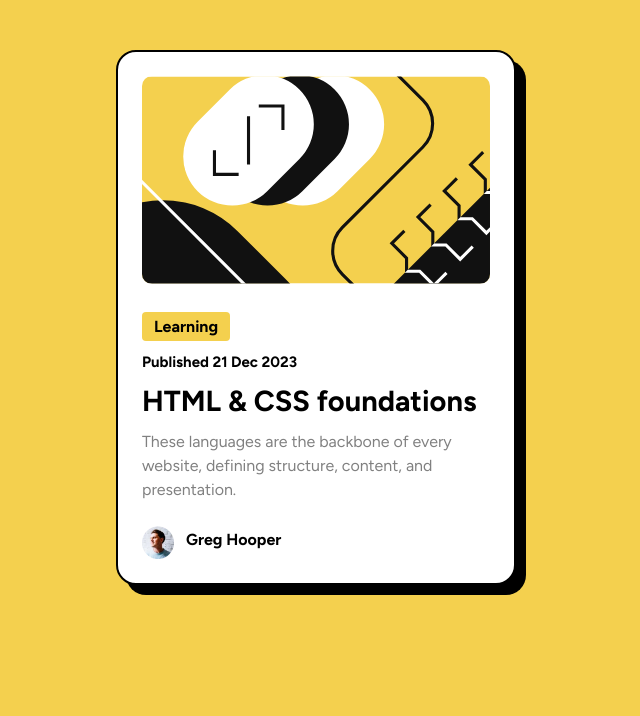
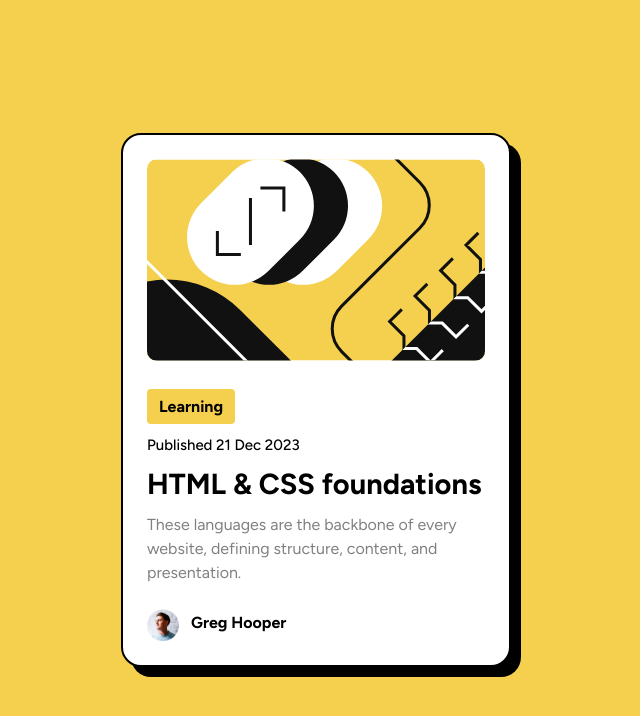
Before and after one commit to DORMODO/blog-preview-card, a plain HTML site: page index.html in a window 1280 px wide. Shown: the whole page, without its empty margins (324-964 px from the left). Drawn offline with Linux system fonts and the light colour scheme.

Commit message:
Update style.css

```diff
--- a/style.css
+++ b/style.css
@@ -14,12 +14,15 @@
 body {
   font-family: "Figtree";
   background-color: var(--clr-yellow);
+  display: flex;
+  justify-content: center;
+  align-items: center;
+  height: 100vh;
 }
 
 .blog {
   background-color: var(--clr-white);
-  width: 400px;
-  margin: 50px auto;
+  width: 390px;
   border: 2px solid black;
   border-radius: 20px;
   padding: 24px;
@@ -28,7 +31,6 @@ body {
 
 .blog__img {
   width: 100%;
-  height: 100%;
   border-radius: 10px;
 }
 
@@ -41,12 +43,13 @@ body {
   font-size: 16px;
   background-color: var(--clr-yellow);
   border-radius: 4px;
-  padding: 5px 12px;
+  padding: 8px 12px;
   margin-bottom: 12px;
 }
 
 .blog__content-publishdate {
   font-size: 15px;
+  font-weight: 500;
   margin-bottom: 12px;
 }
 
@@ -74,7 +77,7 @@ body {
 
 .blog__author-img {
   width: 32px;
-  margin-right: 12px;
+  margin-inline-end: 12px;
 }
 
 .blog__author-name {
```
